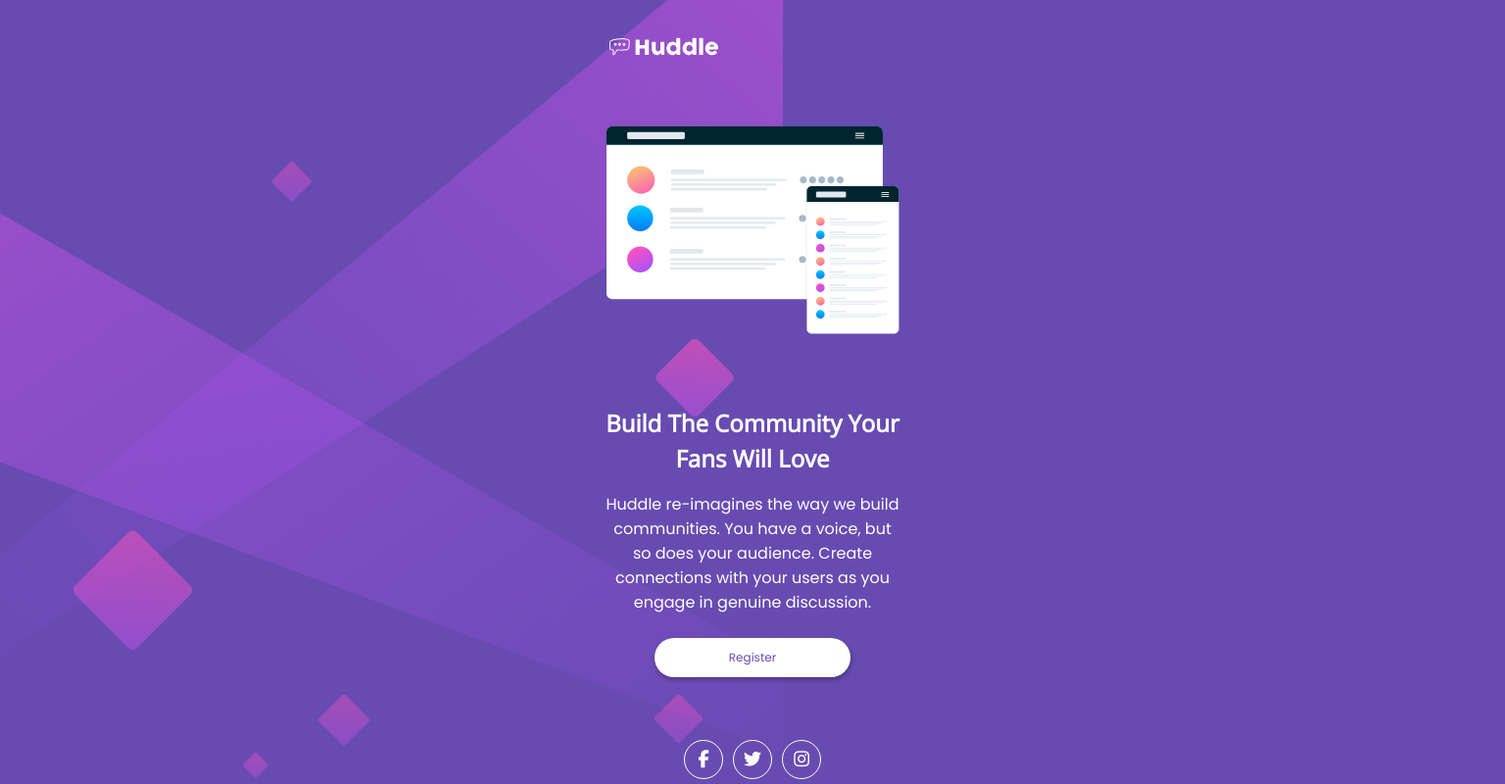
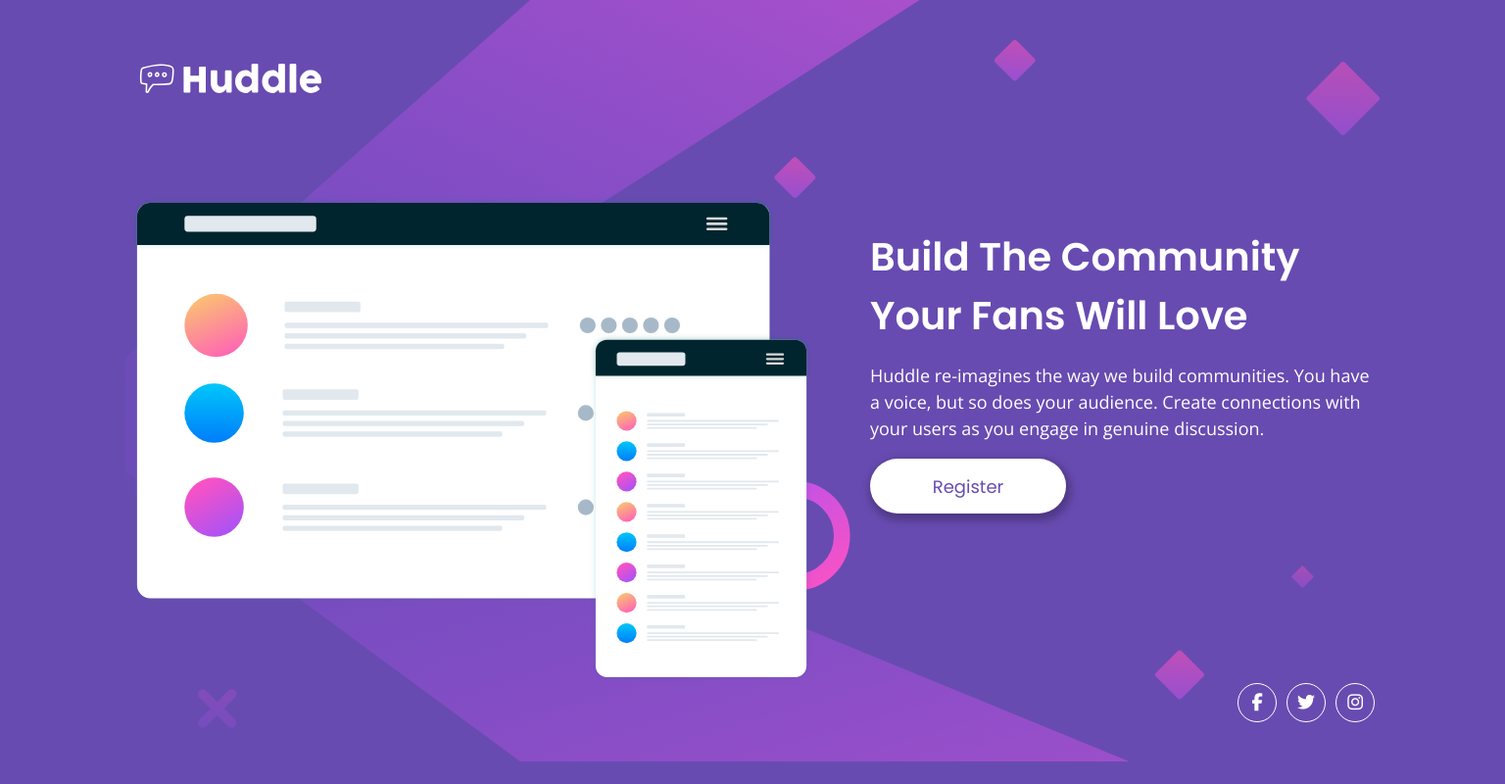
Before and after one commit to paulaabro/huddle-landing-page-with-a-single-introductory-section, a plain HTML site: page index.html in a window 1536 px wide. Shown: the whole page at 98% size. Drawn offline with nearby package versions, Linux system fonts and the light colour scheme.

Commit message:
implement grid

```diff
--- a/style.css
+++ b/style.css
@@ -11,6 +11,7 @@ body {
   background-image: url("./images/bg-mobile.svg");
   background-repeat: no-repeat;
   background-size: contain;
+  background-position: center;
 
   font-family: "Poppins", sans-serif;
   color: #fff;
@@ -34,14 +35,19 @@ header img {
 }
 
 main {
-  max-width: 304px;
   margin-top: 31px;
   text-align: center;
 }
 
 h1 {
-  font: 600 24px/36px "Open Sans", sans-serif;
+  font-weight: 600;
+  font-size: 24px;
+  line-height: 36px;
   margin: 64px 0 16px;
+}
+
+p {
+  font: 16px/24px "Open Sans", sans-serif;
 }
 
 button {
@@ -78,3 +84,85 @@ footer {
 i {
   font-size: 18px;
 }
+
+@media (min-width: 1440px) {
+  body {
+    background-image: url("./images/bg-desktop.svg");
+  }
+
+  header,
+  main,
+  footer {
+    max-width: 1270px;
+    margin: 0 auto;
+  }
+
+  header {
+    height: 160px;
+  }
+
+  header img {
+    width: 200px;
+  }
+
+  main {
+    display: grid;
+    margin-top: 40px;
+    grid-template-areas:
+      "left ."
+      "left ."
+      "left .";
+    gap: 0 59px;
+
+    text-align: start;
+  }
+
+  main img {
+    width: 696px;
+    max-width: 696px;
+    grid-area: left;
+  }
+
+  h1 {
+    font-size: 40px;
+    line-height: 60px;
+    margin: 32px 0 0;
+  }
+
+  p {
+    font-size: 18px;
+    line-height: 27px;
+  }
+
+  button {
+    height: 56px;
+    font-size: 18px;
+    line-height: 27px;
+    border-radius: 28px;
+    text-align: center;
+    margin: 0 0 155px;
+    cursor: pointer;
+    box-shadow: 2px 4px 9px 3px rgba(0, 0, 0, 0.258633);
+    transition: all 500ms;
+  }
+
+  button:hover {
+    background-color: var(--magenta);
+    color: #fff;
+  }
+
+  footer {
+    justify-content: flex-end;
+    margin-bottom: 40px;
+  }
+
+  .circle {
+    cursor: pointer;
+    transition: all 500ms;
+  }
+
+  footer div:hover {
+    color: var(--pink);
+    border-color: var(--pink);
+  }
+}
```
